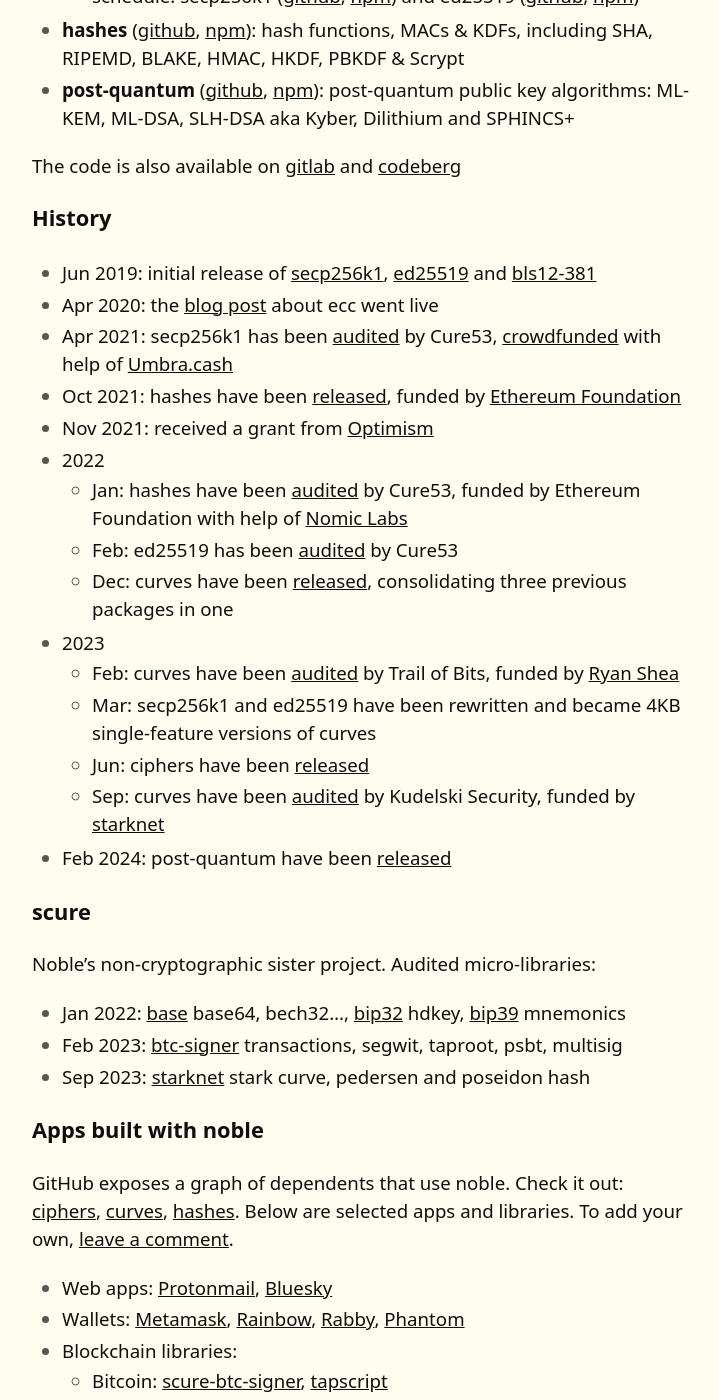
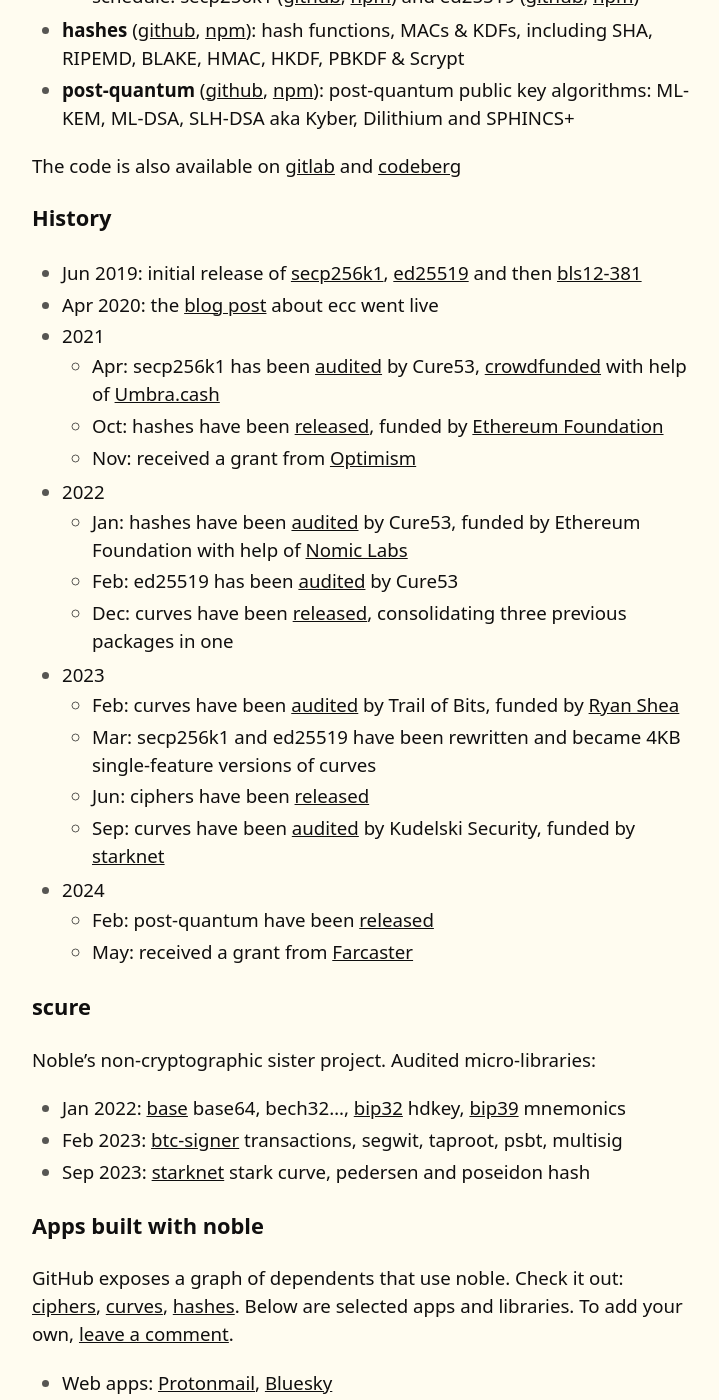
Before and after one commit to paulmillr/paulmillr.github.io, a Jekyll site: the page built from noble.md, in a window 1280 px wide and 1400 px high, scrolled down 775 px. Shown: the whole window, without its empty margins (278-997 px from the left). Built offline with Jekyll 4.4.1, drawn with Linux system fonts in a browser that asks for light colours.

Commit message:
noble upd

```diff
--- a/noble.md
+++ b/noble.md
@@ -25,11 +25,12 @@
 
 ### History
 
-- Jun 2019: initial release of [secp256k1](https://github.com/paulmillr/noble-secp256k1/commit/d544593d752a3101414eb1b3c3bee0c0fec349db), [ed25519](https://github.com/paulmillr/noble-ed25519/commit/36ded8a5dcc83ed171d05bb1c66ba7791b2299eb) and [bls12-381](https://github.com/paulmillr/noble-bls12-381/commit/d25ed4d8f1e91fc7a9858ac81c8cb52179f29ee0)
+- Jun 2019: initial release of [secp256k1](https://github.com/paulmillr/noble-secp256k1/commit/d544593d752a3101414eb1b3c3bee0c0fec349db), [ed25519](https://github.com/paulmillr/noble-ed25519/commit/36ded8a5dcc83ed171d05bb1c66ba7791b2299eb) and then [bls12-381](https://github.com/paulmillr/noble-bls12-381/commit/d25ed4d8f1e91fc7a9858ac81c8cb52179f29ee0)
 - Apr 2020: the [blog post](/posts/noble-secp256k1-fast-ecc/) about ecc went live
-- Apr 2021: secp256k1 has been [audited](https://cure53.de/pentest-report_noble-lib.pdf) by Cure53, [crowdfunded](https://gitcoin.co/grants/2451/audit-of-noble-secp256k1-cryptographic-library) with help of [Umbra.cash](https://umbra.cash)
-- Oct 2021: hashes have been [released](https://github.com/paulmillr/noble-hashes/commit/54dfdfd9fc209814effbcbf20819336736be9273), funded by [Ethereum Foundation](https://ethereum.org/en/)
-- Nov 2021: received a grant from [Optimism](https://www.optimism.io)
+- 2021
+  - Apr: secp256k1 has been [audited](https://cure53.de/pentest-report_noble-lib.pdf) by Cure53, [crowdfunded](https://gitcoin.co/grants/2451/audit-of-noble-secp256k1-cryptographic-library) with help of [Umbra.cash](https://umbra.cash)
+  - Oct: hashes have been [released](https://github.com/paulmillr/noble-hashes/commit/54dfdfd9fc209814effbcbf20819336736be9273), funded by [Ethereum Foundation](https://ethereum.org/en/)
+  - Nov: received a grant from [Optimism](https://www.optimism.io)
 - 2022
   - Jan: hashes have been [audited](https://cure53.de/pentest-report_hashing-libs.pdf) by Cure53, funded by Ethereum Foundation with help of [Nomic Labs](https://nomiclabs.io)
   - Feb: ed25519 has been [audited](https://cure53.de/pentest-report_ed25519.pdf) by Cure53
@@ -39,7 +40,9 @@
   - Mar: secp256k1 and ed25519 have been rewritten and became 4KB single-feature versions of curves
   - Jun: ciphers have been [released](https://github.com/paulmillr/noble-ciphers/commit/f0e21ed3496a0d6082027effbc54d2e7f4db2027)
   - Sep: curves have been [audited](https://github.com/paulmillr/noble-curves/blob/main/audit/2023-09-kudelski-audit-starknet.pdf) by Kudelski Security, funded by [starknet](https://www.starknet.io/en)
-- Feb 2024: post-quantum have been [released](https://github.com/paulmillr/noble-post-quantum/commit/2834e5c3409f70309edf9c30b2c4206cd449cd8e)
+- 2024
+  - Feb: post-quantum have been [released](https://github.com/paulmillr/noble-post-quantum/commit/2834e5c3409f70309edf9c30b2c4206cd449cd8e)
+  - May: received a grant from [Farcaster](https://www.farcaster.xyz)
 
 ### scure
 
```
